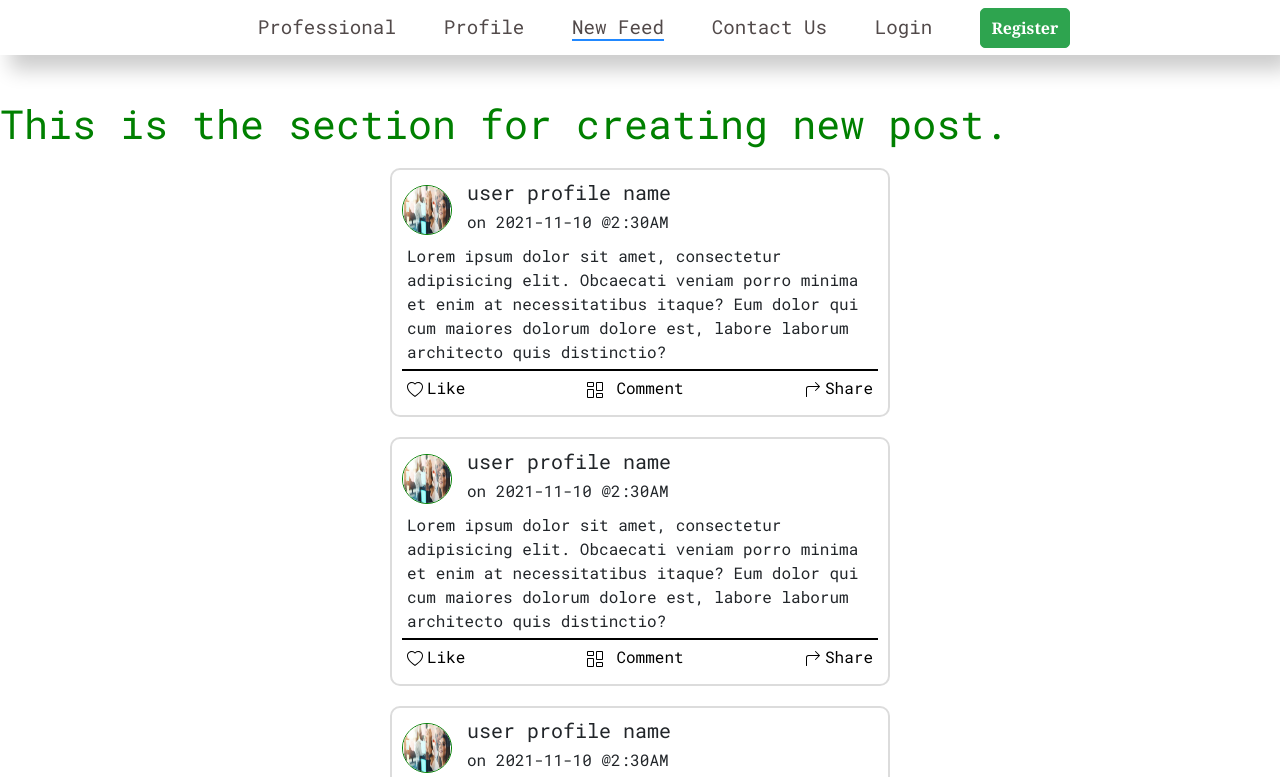
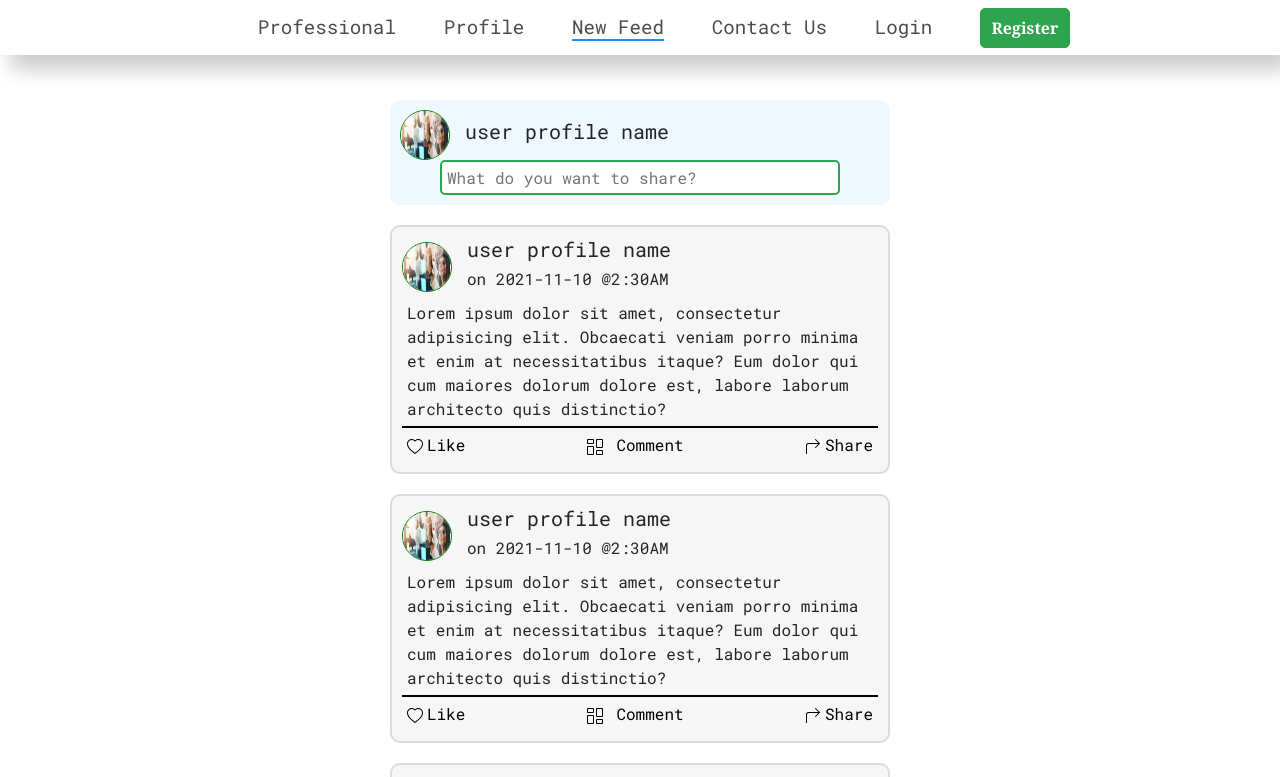
Before and after one commit to visalchrin/Professional, an Angular app: page /feed in a window 1280 px wide. Shown: the top 777 px of the page. Built offline with nearby package versions, Linux system fonts and the light colour scheme.

Commit message:
Working on Crate new Post

```diff
--- a/src/app/app.module.ts
+++ b/src/app/app.module.ts
@@ -12,6 +12,8 @@ import { HomeComponent } from './components/home/home.component';
 import { TooltipModule } from 'ngx-bootstrap/tooltip';
 import { CarouselModule } from 'ngx-bootstrap/carousel';
 import { FeedComponent } from './components/feed/feed.component';
+import { BsModalService } from 'ngx-bootstrap/modal';
+
 
 const routes: Routes = [
   { path: '', component: HomeComponent},
@@ -38,9 +40,9 @@ const routes: Routes = [
     ReactiveFormsModule,
     RouterModule.forRoot(routes),
     TooltipModule.forRoot(),
-    CarouselModule.forRoot()
+    CarouselModule.forRoot(),
   ],
-  providers: [],
+  providers: [BsModalService],
   bootstrap: [AppComponent]
 })
 export class AppModule { }
--- a/src/app/components/feed/feed.component.html
+++ b/src/app/components/feed/feed.component.html
@@ -1,5 +1,28 @@
-<div class="newpost">
-    <h1>This is the section for creating new post.</h1>
+
+<!-- end test -->
+<div class="newpost" (click)="openModal(template)">
+    <div class="newpost-owner">
+        <div class="post-owner-profile">
+            <img src="../../../assets/hero_image.jpg" alt="user-profile">
+            <div>
+                <h5>user profile name</h5>
+            </div>
+        </div>
+        <div class="newpost-owner-input">
+            <input type="text" placeholder="What do you want to share?">
+        </div>
+    </div>
+    <ng-template #template class="new">
+        <div class="modal-header">
+          <h4 class="modal-title pull-left">Modal</h4>
+          <button type="button" class="btn-close close pull-right" aria-label="Close" (click)="modalRef?.hide()">
+            <span aria-hidden="true" class="visually-hidden">&times;</span>
+          </button>
+        </div>
+        <div class="modal-body">
+          Hello world
+        </div>
+      </ng-template>
 </div>
 
 <div class="posts">
@@ -13,7 +36,6 @@
                     <h6> on 2021-11-10 @2:30AM </h6>
                 </div>
             </div>
-
         </div>
         <div class="post-content">
             Lorem ipsum dolor sit amet, consectetur adipisicing elit. Obcaecati veniam porro minima et enim at necessitatibus itaque? Eum dolor qui cum maiores dolorum dolore est, labore laborum architecto quis distinctio?
--- a/src/app/components/feed/feed.component.scss
+++ b/src/app/components/feed/feed.component.scss
@@ -1,6 +1,25 @@
+.new {
+    margin-top: 200px;
+}
+
 .newpost {
     padding-top: 100px;
-    color: green;
+    max-width: 500px;
+    margin: 0 auto;
+    &-owner {
+        padding: 10px;
+        background-color: aliceblue;
+        border-radius: 10px;
+
+        &-input {
+            display: grid;
+            place-items: center;
+            align-items: center;
+            input {
+                width: 400px;
+            }
+        }
+    }
 }
 
 .posts {
@@ -9,6 +28,7 @@
 }
 
 .post {
+    background-color: rgba(245, 245, 245, 0.9);
     border-radius: 10px;
     border: 2px solid gainsboro;
     margin-top: 20px;
--- a/src/app/components/feed/feed.component.ts
+++ b/src/app/components/feed/feed.component.ts
@@ -1,4 +1,5 @@
-import { Component, OnInit } from '@angular/core';
+import { Component, OnInit, TemplateRef } from '@angular/core';
+import { BsModalService, BsModalRef } from 'ngx-bootstrap/modal';
 
 @Component({
   selector: 'app-feed',
@@ -6,10 +7,20 @@ import { Component, OnInit } from '@angular/core';
   styleUrls: ['./feed.component.scss']
 })
 export class FeedComponent implements OnInit {
+  modalRef?: BsModalRef;
+  // constructor() { }
+  constructor(private modalService: BsModalService) {
 
-  constructor() { }
+  }
 
   ngOnInit(): void {
   }
 
+  OnClickNewPost(): void {
+    console.log("Post clicke");
+  }
+  openModal(template: TemplateRef<any>) {
+    this.modalRef = this.modalService.show(template);
+  }
+
 }
```
